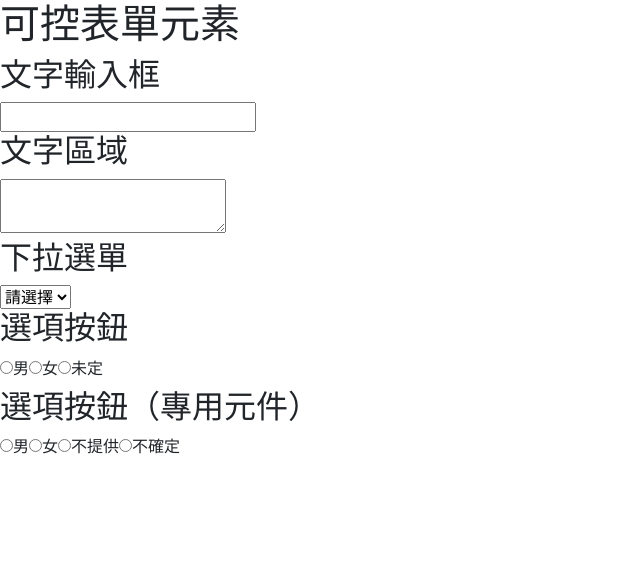
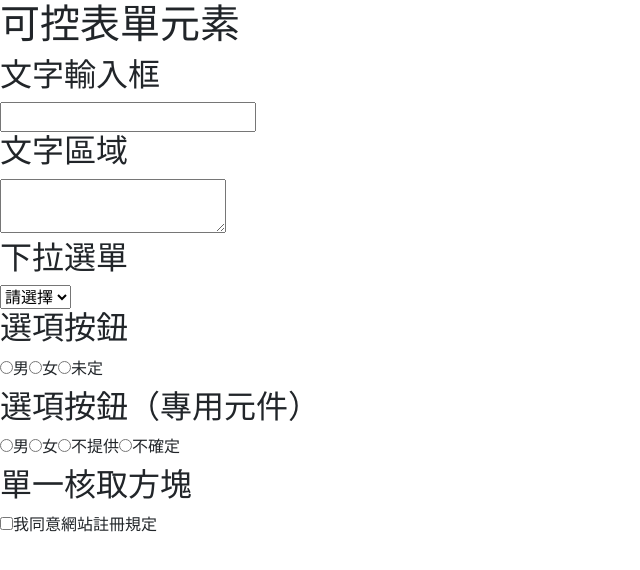
Before and after one commit to karinhsin/React_tutorial, a React (Create React App) app: page / in a window 1280 px wide. Shown: the top 570 px of the page, without its empty margins (0-640 px from the left). Built offline with nearby package versions, Linux system fonts and the light colour scheme.

Commit message:
可控表單元件-單一核取方塊

```diff
--- a/src/App.js
+++ b/src/App.js
@@ -10,6 +10,8 @@ function App(props) {
   //radio - 專用元件
   const [gender2, setGender2] = useState('')
   const genderOptions = ['男', '女', '不提供', '不確定']
+  //checkbox - single
+  const [agree, setAgree] = useState(false)
 
   return (
     <>
@@ -97,6 +99,18 @@ function App(props) {
           )
         })}
       </section>
+
+      <section id="checkbox-single">
+        <h2>單一核取方塊</h2>
+        <input
+          type="checkbox"
+          checked={agree}
+          onChange={(e) => {
+            setAgree(e.target.checked)
+          }}
+        />
+        <label>我同意網站註冊規定</label>
+      </section>
     </>
   )
 }
```
